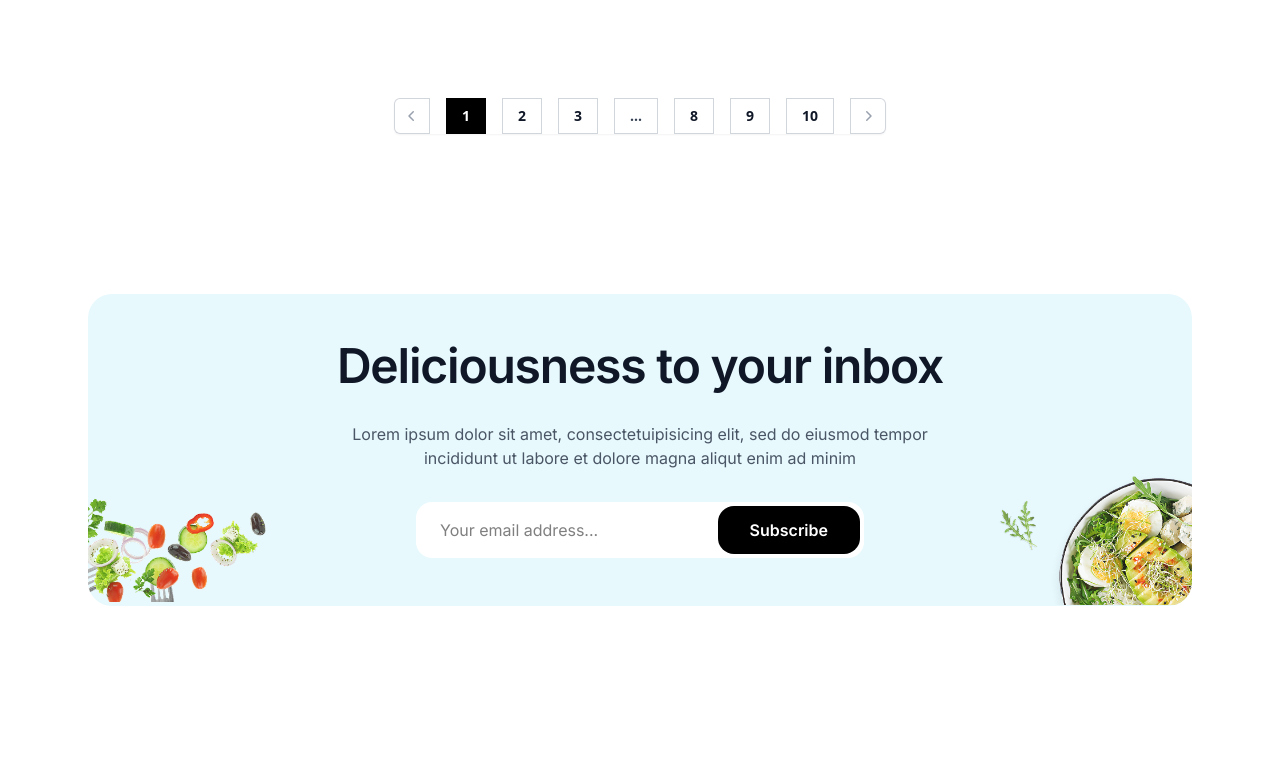
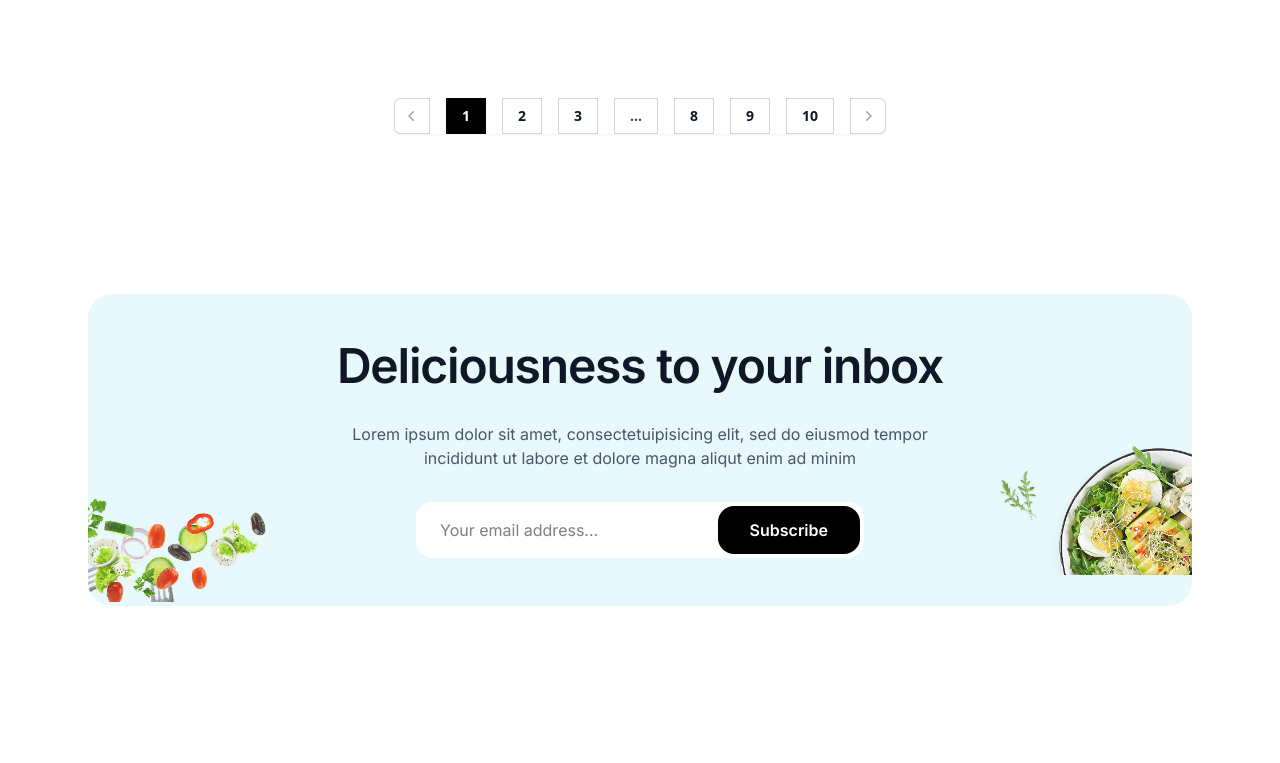
Before and after one commit to lutfur06/tailwind-starter, a website: page blog.html in a window 1280 px wide. Shown: the part 2000-2763 px from the top of the page. Drawn offline with nearby package versions, Linux system fonts and the light colour scheme.

Commit message:
Blog4 and CTA2

```diff
--- a/blog.html
+++ b/blog.html
@@ -444,7 +444,7 @@
                         class="object-contain  md:w-50 md:h-50 " />
 
                 </div>
-                <div class="hidden md:flex absolute right-0 bottom-[-30px]  opacity-90">
+                <div class="hidden md:flex absolute right-0 bottom-0  opacity-90">
                     <img src="assets/right-cta.png" alt="Fresh vegetables and ingredients"
                         class="object-contain  md:w-50 md:h-50" />
                 </div>
```
Also changed, not shown: index.html (+1 -1 lines).
